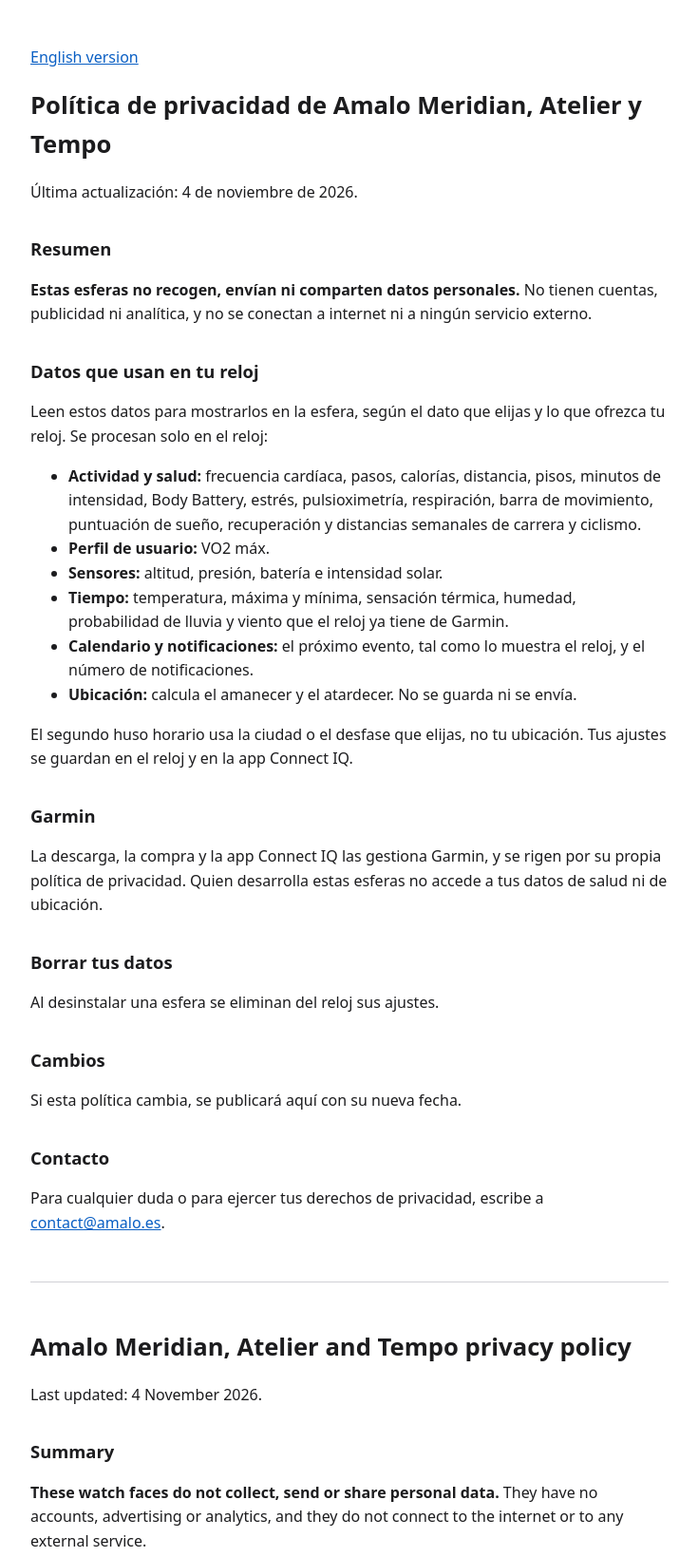
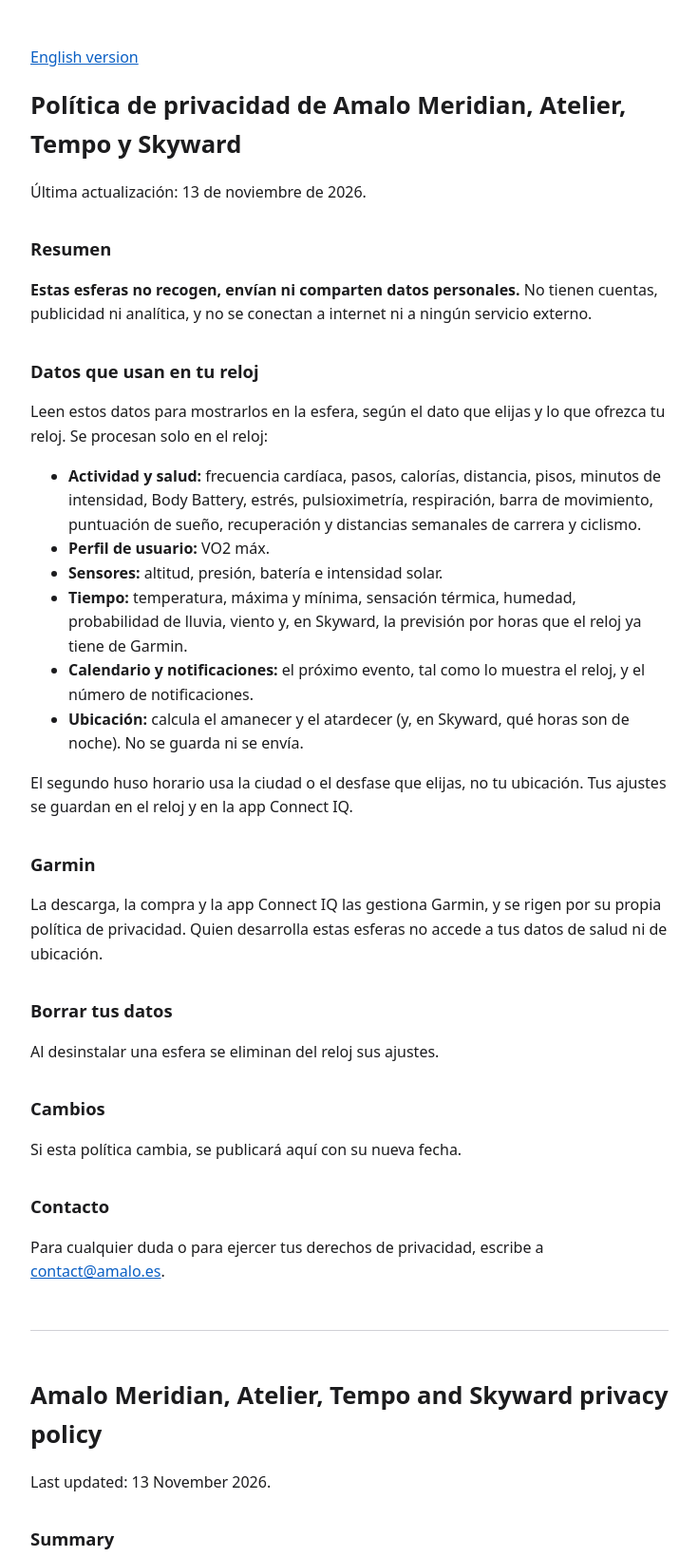
Before and after one commit to wasdaf77/amalo-privacy, a plain HTML site: page analogica.html in a window 1280 px wide. Shown: the top 1639 px of the page at 95% size, without its empty margins (272-1007 px from the left). Drawn offline with Linux system fonts and the light colour scheme.

Commit message:
analogica.html: añade Amalo Skyward, la previsión por horas y la noche

```diff
--- a/analogica.html
+++ b/analogica.html
@@ -3,7 +3,7 @@
 <head>
 <meta charset="utf-8">
 <meta name="viewport" content="width=device-width, initial-scale=1">
-<title>Amalo Meridian, Atelier y Tempo: privacidad</title>
+<title>Amalo Meridian, Atelier, Tempo y Skyward: privacidad</title>
 <style>
   body { max-width: 42rem; margin: 0 auto; padding: 2rem 1rem; font: 1rem/1.6 system-ui, sans-serif; color: #1c1c1e; background: #fff; }
   h1 { font-size: 1.6rem; } h2 { font-size: 1.15rem; margin-top: 2rem; }
@@ -14,8 +14,8 @@
 </head>
 <body>
 <p><a href="#en">English version</a></p>
-<h1>Política de privacidad de Amalo Meridian, Atelier y Tempo</h1>
-<p>Última actualización: 4 de noviembre de 2026.</p>
+<h1>Política de privacidad de Amalo Meridian, Atelier, Tempo y Skyward</h1>
+<p>Última actualización: 13 de noviembre de 2026.</p>
 <h2>Resumen</h2>
 <p><strong>Estas esferas no recogen, envían ni comparten datos personales.</strong> No tienen cuentas, publicidad ni analítica, y no se conectan a internet ni a ningún servicio externo.</p>
 <h2>Datos que usan en tu reloj</h2>
@@ -24,9 +24,9 @@
   <li><strong>Actividad y salud:</strong> frecuencia cardíaca, pasos, calorías, distancia, pisos, minutos de intensidad, Body Battery, estrés, pulsioximetría, respiración, barra de movimiento, puntuación de sueño, recuperación y distancias semanales de carrera y ciclismo.</li>
   <li><strong>Perfil de usuario:</strong> VO2 máx.</li>
   <li><strong>Sensores:</strong> altitud, presión, batería e intensidad solar.</li>
-  <li><strong>Tiempo:</strong> temperatura, máxima y mínima, sensación térmica, humedad, probabilidad de lluvia y viento que el reloj ya tiene de Garmin.</li>
+  <li><strong>Tiempo:</strong> temperatura, máxima y mínima, sensación térmica, humedad, probabilidad de lluvia, viento y, en Skyward, la previsión por horas que el reloj ya tiene de Garmin.</li>
   <li><strong>Calendario y notificaciones:</strong> el próximo evento, tal como lo muestra el reloj, y el número de notificaciones.</li>
-  <li><strong>Ubicación:</strong> calcula el amanecer y el atardecer. No se guarda ni se envía.</li>
+  <li><strong>Ubicación:</strong> calcula el amanecer y el atardecer (y, en Skyward, qué horas son de noche). No se guarda ni se envía.</li>
 </ul>
 <p>El segundo huso horario usa la ciudad o el desfase que elijas, no tu ubicación. Tus ajustes se guardan en el reloj y en la app Connect IQ.</p>
 <h2>Garmin</h2>
@@ -39,8 +39,8 @@
 <p>Para cualquier duda o para ejercer tus derechos de privacidad, escribe a <a href="mailto:contact@amalo.es">contact@amalo.es</a>.</p>
 <hr>
 <div lang="en">
-<h1 id="en">Amalo Meridian, Atelier and Tempo privacy policy</h1>
-<p>Last updated: 4 November 2026.</p>
+<h1 id="en">Amalo Meridian, Atelier, Tempo and Skyward privacy policy</h1>
+<p>Last updated: 13 November 2026.</p>
 <h2>Summary</h2>
 <p><strong>These watch faces do not collect, send or share personal data.</strong> They have no accounts, advertising or analytics, and they do not connect to the internet or to any external service.</p>
 <h2>Data used on your watch</h2>
@@ -49,9 +49,9 @@
   <li><strong>Activity and health:</strong> heart rate, steps, calories, distance, floors, intensity minutes, Body Battery, stress, Pulse Ox, respiration, move bar, sleep score, recovery and weekly running and cycling distances.</li>
   <li><strong>User profile:</strong> VO2 max.</li>
   <li><strong>Sensors:</strong> altitude, pressure, battery and solar intensity.</li>
-  <li><strong>Weather:</strong> temperature, high and low, feels-like temperature, humidity, chance of rain and wind that the watch already has from Garmin.</li>
+  <li><strong>Weather:</strong> temperature, high and low, feels-like temperature, humidity, chance of rain, wind and, in Skyward, the hourly forecast that the watch already has from Garmin.</li>
   <li><strong>Calendar and notifications:</strong> the next event, as the watch shows it, and the number of notifications.</li>
-  <li><strong>Location:</strong> calculates sunrise and sunset. It is not stored or sent.</li>
+  <li><strong>Location:</strong> calculates sunrise and sunset (and, in Skyward, which hours are night). It is not stored or sent.</li>
 </ul>
 <p>The second time zone uses the city or offset you choose, not your location. Your settings are stored on the watch and in the Connect IQ app.</p>
 <h2>Garmin</h2>
```
